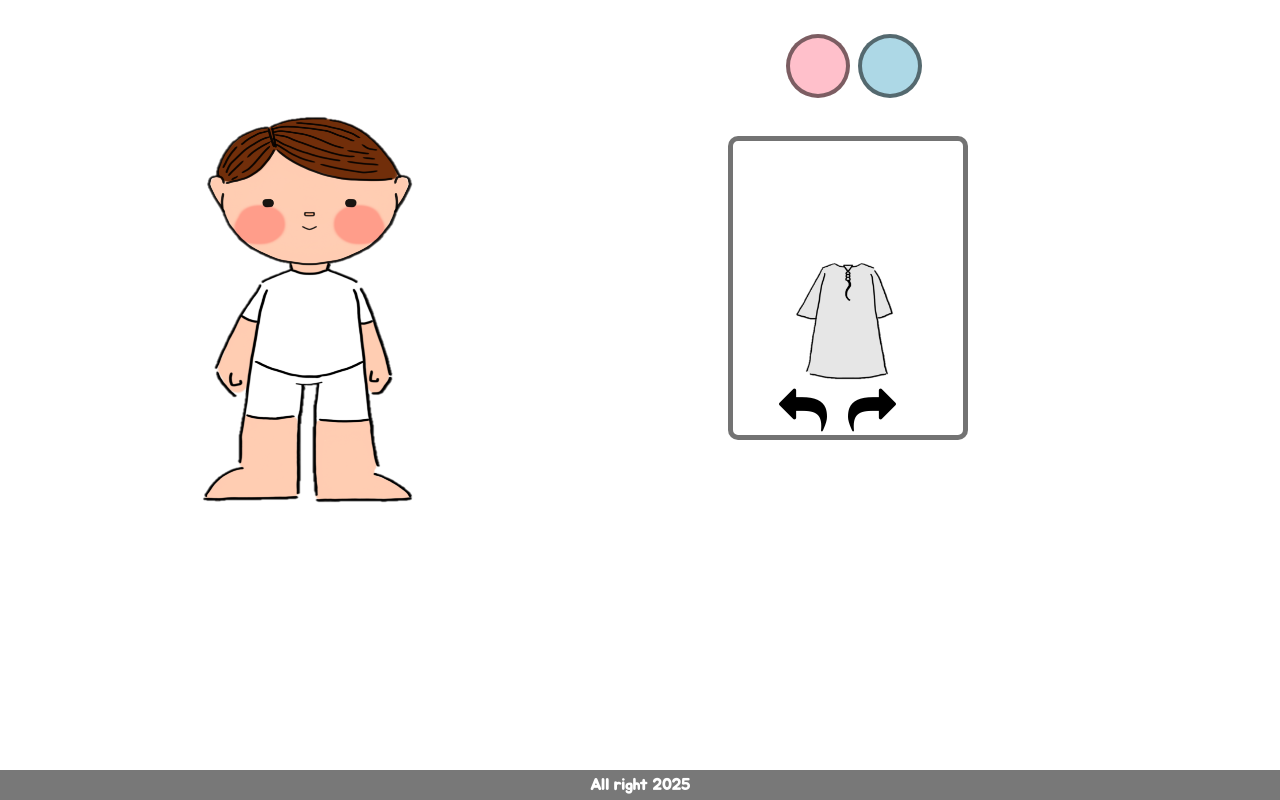
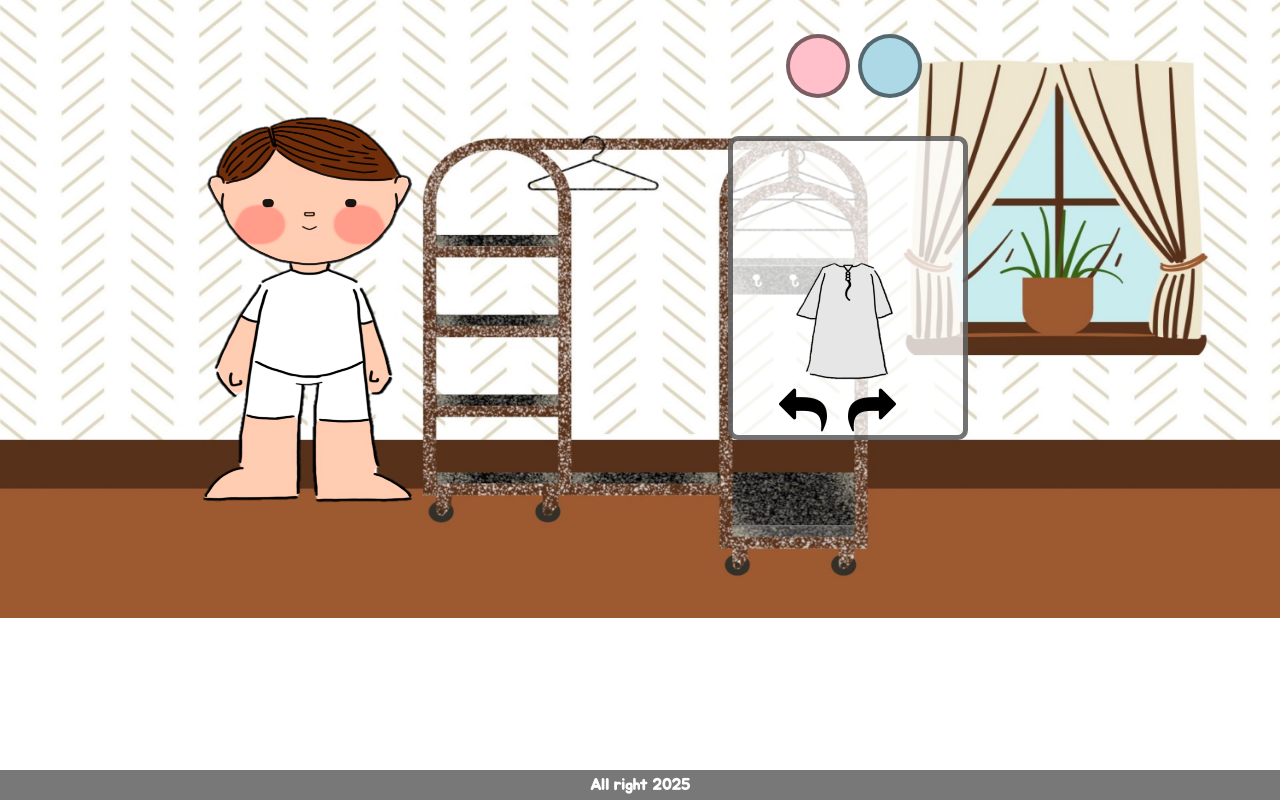
Before and after one commit to H00390757/dressup-game, a plain HTML site: page index.html in a window 1280 px wide. Drawn offline with Linux system fonts and the light colour scheme.

Commit message:
Update style.css

```diff
--- a/style.css
+++ b/style.css
@@ -1,6 +1,6 @@
 
 body{
-    background-image: "img/2754227.jpg";
+    background-image: url('img/2754227.jpg');
     font-family: 'Jua', sans-serif;
 	background-repeat: no-repeat;
 	background-size: 100% 100%;
```
